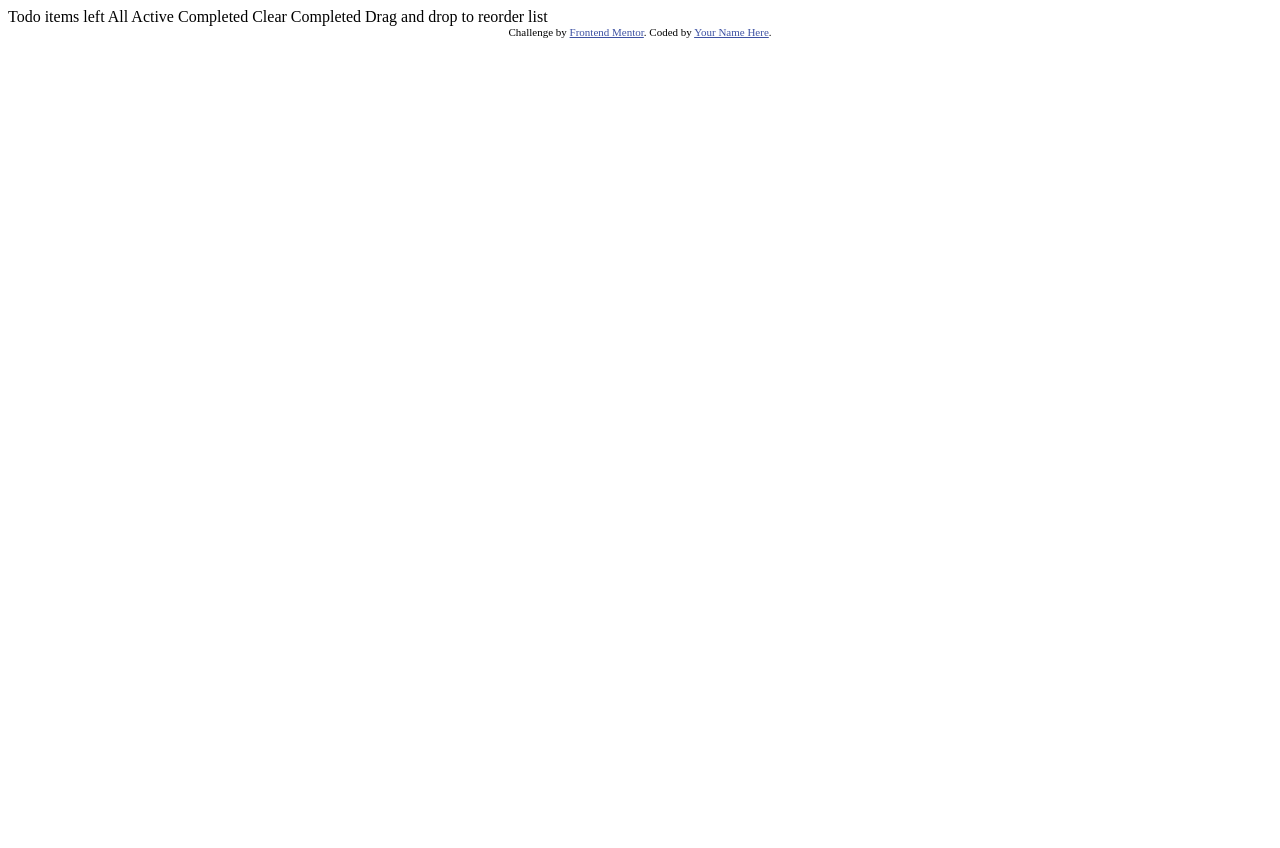
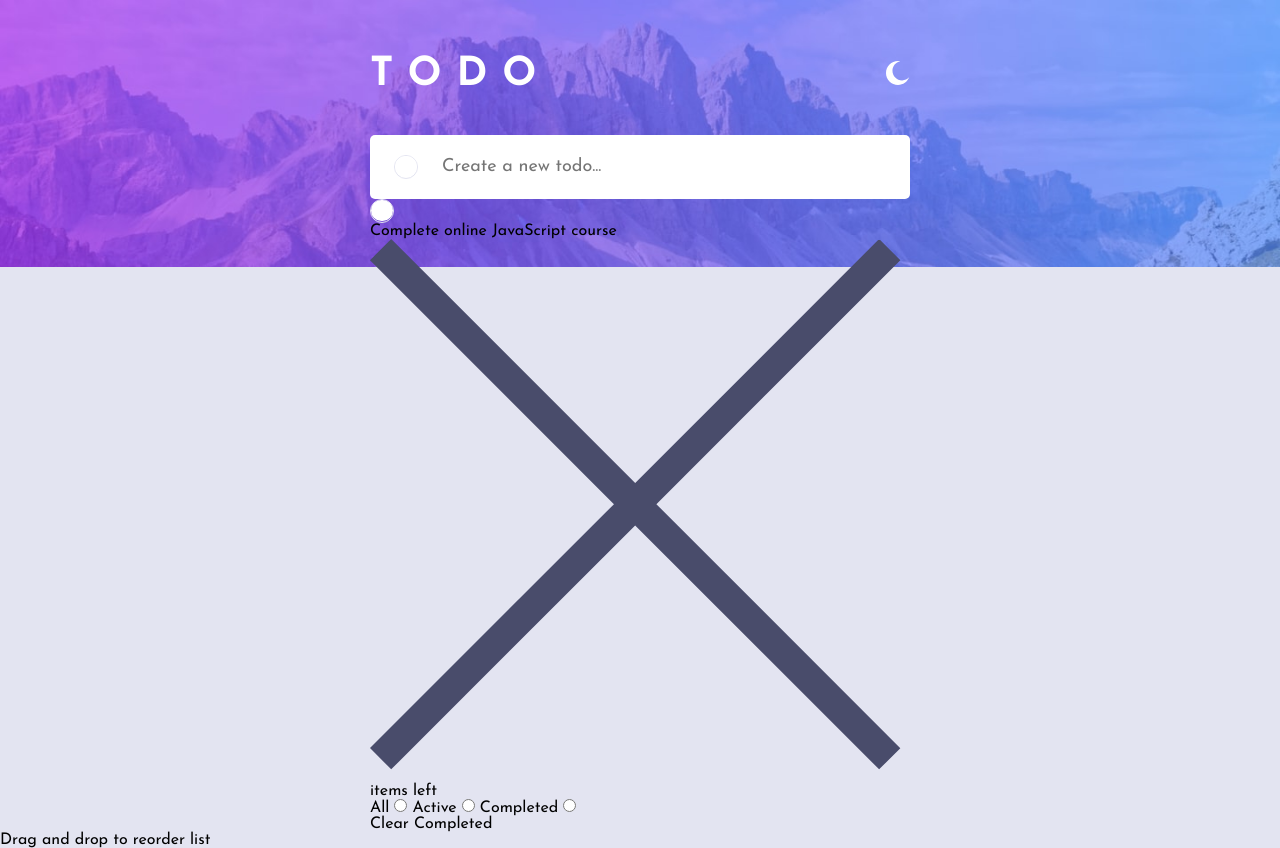
Before and after one commit to ov3rst/todo-app-frontendmentor, a plain HTML site: page index.html in a window 1280 px wide. Before the commit the page ends 800 px from the top, so only its background shows below. Drawn offline with Linux system fonts and the light colour scheme.

Commit message:
first commit, project started

```diff
--- a/index.html
+++ b/index.html
@@ -1,36 +1,85 @@
 <!DOCTYPE html>
 <html lang="en">
+
 <head>
   <meta charset="UTF-8">
-  <meta name="viewport" content="width=device-width, initial-scale=1.0"> <!-- displays site properly based on user's device -->
+  <meta name="viewport" content="width=device-width, initial-scale=1.0">
+  <!-- displays site properly based on user's device -->
 
   <link rel="icon" type="image/png" sizes="32x32" href="./images/favicon-32x32.png">
+  <link rel="stylesheet" href="style.css">
 
   <title>Frontend Mentor | Todo app</title>
+</head>
 
-  <!-- Feel free to remove these styles or customise in your own stylesheet 👍 -->
-  <style>
-    .attribution { font-size: 11px; text-align: center; }
-    .attribution a { color: hsl(228, 45%, 44%); }
-  </style>
-</head>
 <body>
+  <main>
+    <picture>
+      <source srcset="./images/bg-mobile-light.jpg" media="(max-width: 375px)">
+      <img src="./images/bg-desktop-light.jpg" alt="bg light">
+    </picture>
 
-  Todo
+    <div class="todo-container">
+      <header class="todo-header">
+        <h1>Todo</h1>
+        <img src="./images/icon-moon.svg" alt="" class="theme-icon">
+      </header>
+      <form class="todo-form flex">
+        <label for="checkbox" class="gradient flex">
+          <input type="checkbox" class="check-todo" id="checkbox">
+          <!-- <div class="white-content"></div> -->
+        </label>
+        <input type="text" class="todo-input" placeholder="Create a new todo...">
+      </form>
 
-  <!-- Add dynamic number --> items left
+      <div class="todo-content">
+        <div class="todo">
+          <label class="gradient flex">
+            <input type="checkbox" id="" class="check-todo">
+          </label>
+          <p class="todo-description">Complete online JavaScript course</p>
+          <img src="./images/icon-cross.svg" alt="clear todo">
+        </div>
+        <footer>
+          <p>items left</p>
+          <div class="show-todo">
+            <label for="all">
+              All
+              <input type="radio" name="show" id="all">
+            </label>
+            <label for="active">
+              Active
+              <input type="radio" name="show" id="active">
+            </label>
+            <label for="completed">
+              Completed
+              <input type="radio" name="show" id="completed">
+            </label>
+          </div>
+          <p>Clear Completed</p>
+        </footer>
+      </div>
+    </div>
 
-  All
-  Active
-  Completed
 
-  Clear Completed
+  </main>
+
+
+
+
+
+
+
+
+
+
 
   Drag and drop to reorder list
 
-  <div class="attribution">
+  <!-- <div class="attribution">
     Challenge by <a href="https://www.frontendmentor.io?ref=challenge" target="_blank">Frontend Mentor</a>.
-    Coded by <a href="#">Your Name Here</a>.
-  </div>
+    Coded by <a href="#">Ov3rst</a>.
+  </div> -->
 </body>
+
 </html>
--- /dev/null
+++ b/style.css
@@ -0,0 +1,150 @@
+@import url("https://fonts.googleapis.com/css2?family=Josefin+Sans:wght@400;700&display=swap");
+
+:root {
+  /* Light theme*/
+  --bg-color: #e3e4f1;
+  --border-check-color: #e3e4f1;
+  --gradient-color-1: hsl(192, 100%, 67%);
+  --gradient-color-2: hsl(280, 87%, 65%);
+}
+
+html {
+  box-sizing: border-box;
+  font-size: 16px;
+}
+
+*,
+*::before,
+*::after {
+  box-sizing: inherit;
+  margin: 0;
+  padding: 0;
+}
+
+body {
+  background-color: var(--bg-color);
+  font-family: "Josefin Sans";
+}
+
+img {
+  width: 100%;
+}
+
+picture {
+  position: relative;
+  z-index: -2;
+}
+
+/* utilitie class */
+
+:has(input[type="checkbox"]:hover) .gradient {
+  background: linear-gradient(
+    140deg,
+    var(--gradient-color-1),
+    var(--gradient-color-2)
+  );
+}
+
+.gradient {
+  border: thin solid var(--bg-color);
+  border-radius: 50%;
+  /* background: linear-gradient(
+    140deg,
+    var(--gradient-color-1),
+    var(--gradient-color-2)
+  ); */
+  height: 1.5rem;
+  width: 1.5rem;
+  justify-content: center;
+}
+
+.check-todo {
+  appearance: none;
+  width: 1.35rem;
+  height: 1.35rem;
+  background-color: #fff;
+  border-radius: 50%;
+  cursor: pointer;
+}
+
+/* .gradient::after {
+  content: "";
+  position: absolute;
+  border-radius: 50%;
+  background: linear-gradient(
+    140deg,
+    var(--gradient-color-1),
+    var(--gradient-color-2)
+  );
+  height: 1.55rem;
+  width: 1.55rem;
+} */
+
+/* .check-todo {
+  appearance: none;
+  border: thin solid var(--bg-color);
+  border-radius: 50%;
+  height: 1.5rem;
+  width: 1.5rem;
+  cursor: pointer;
+} */
+
+/* .check-todo:hover {
+  border-image: linear-gradient(
+      45deg,
+      var(--gradient-color-1),
+      var(--gradient-color-2)
+    )
+    1;
+} */
+
+.flex {
+  display: flex;
+  align-items: center;
+  column-gap: 1.5rem;
+}
+
+/* utilitie class */
+.todo-container {
+  position: relative;
+  max-width: 540px;
+  margin-inline: auto;
+  margin-top: -13.5rem;
+}
+
+.todo-header h1 {
+  color: white;
+  display: inline-block;
+  font-size: 2.5rem;
+  letter-spacing: 15px;
+  margin-right: 20.59rem;
+  text-transform: uppercase;
+}
+
+.todo-header img {
+  width: 1.5rem;
+  height: 1.5rem;
+}
+
+.todo-form {
+  background-color: #fff;
+  border-radius: 5px;
+  margin-top: 2.5rem;
+  padding: 20px 1.5rem;
+  width: 100%;
+}
+
+.todo-input {
+  font-size: 18px;
+  font-family: inherit;
+  border: none;
+  outline: none;
+}
+
+.attribution {
+  font-size: 11px;
+  text-align: center;
+}
+.attribution a {
+  color: hsl(228, 45%, 44%);
+}
```
